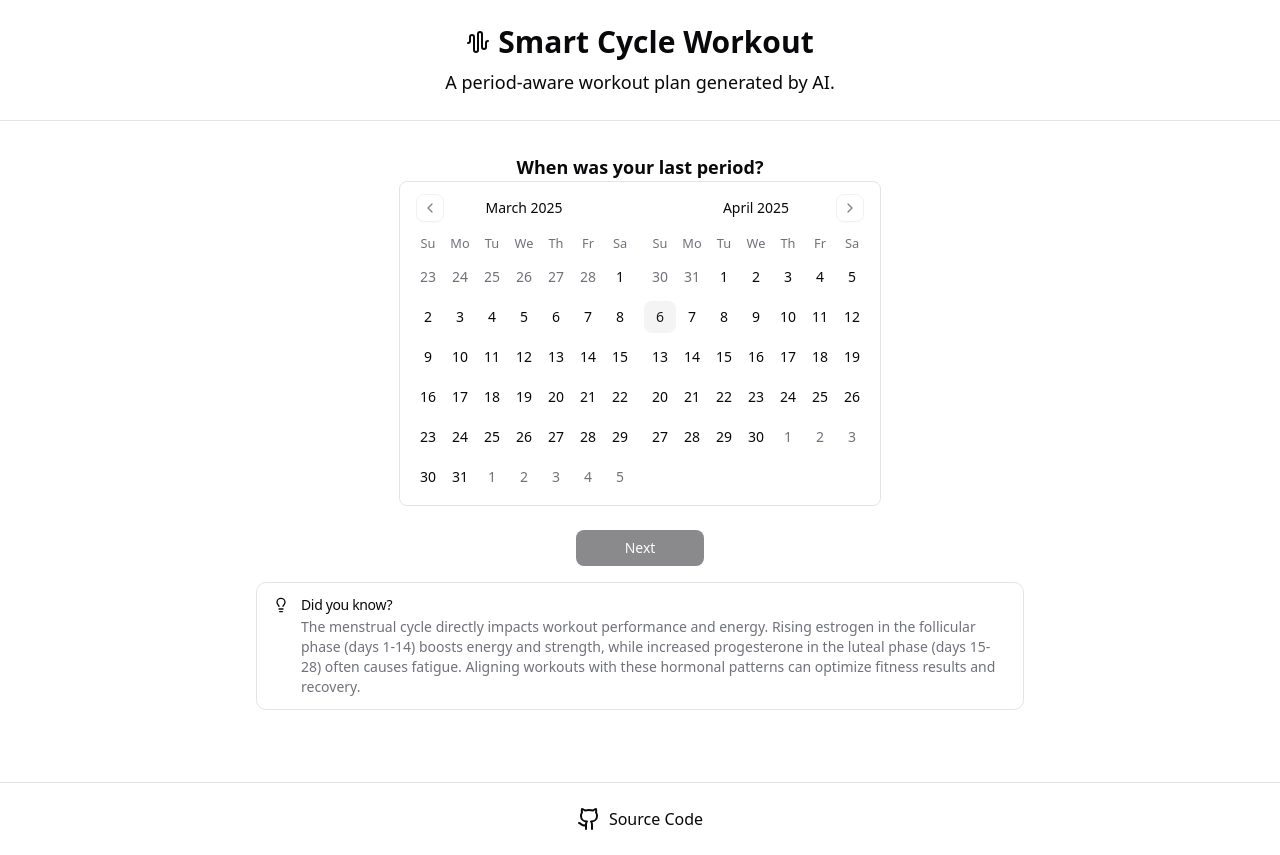
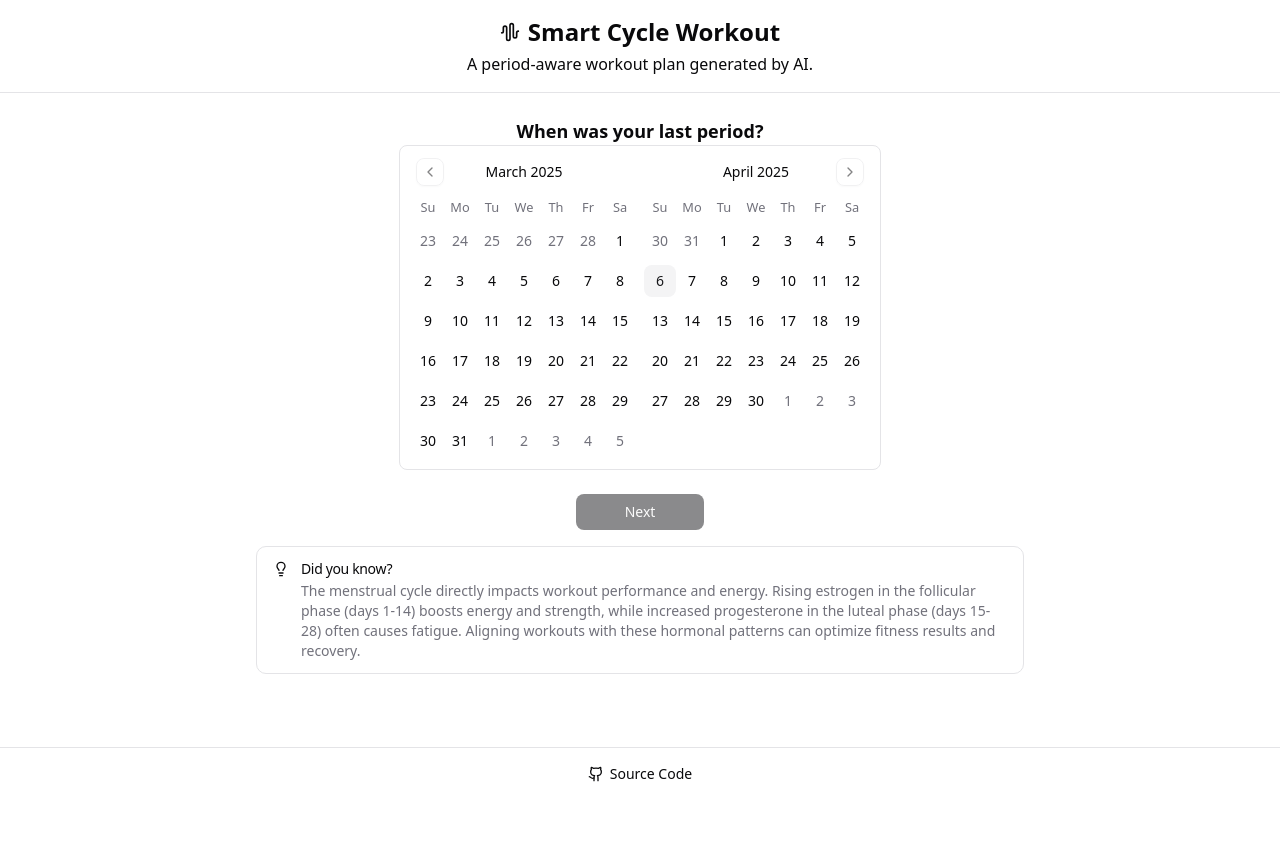
Before and after one commit to crondinini/smart-cycle-workout, a Next.js app: page / in a window 1280 px wide. After the commit the page ends 800 px from the top, so only its background shows below. Built offline with nearby package versions, Linux system fonts and the light colour scheme.

Commit message:
decrease size

```diff
--- a/app/page.tsx
+++ b/app/page.tsx
@@ -5,29 +5,29 @@ import WorkoutWizard from "../components/workout/WorkoutWizard"
 export default function Home() {
   return (
     <div className="flex flex-col min-h-screen">
-    <header className="py-6 bg-white sticky top-0 z-10 border-b">
+    <header className="py-4 bg-white sticky top-0 z-10 border-b">
       <div className="container mx-auto px-4">
-        <h1 className="text-3xl font-bold flex items-center gap-2 justify-center">
-          <AudioWaveform />
+        <h1 className="text-2xl font-bold flex items-center gap-2 justify-center">
+          <AudioWaveform size={20} />
           Smart Cycle Workout
         </h1>
-        <p className="text-lg text-center mt-2">A period-aware workout plan generated by AI.</p>
+        <p className="text-base text-center mt-1">A period-aware workout plan generated by AI.</p>
       </div>
     </header>
 
-    <main className="flex-1 container mx-auto px-4 py-8">
+    <main className="flex-1 container mx-auto px-4 py-6">
       <WorkoutWizard />
     </main>
 
-    <footer className="py-6 border-t bg-white">
+    <footer className="py-4 border-t bg-white">
       <div className="container mx-auto px-4 flex justify-center">
         <a
-          className="flex items-center gap-2 hover:underline hover:underline-offset-4"
+          className="flex items-center gap-1.5 hover:underline hover:underline-offset-4 text-sm"
           href="https://github.com/camilarondinini/cycle-smart-workout"
           target="_blank"
           rel="noopener noreferrer"
         >
-          <Github />
+          <Github size={16} />
           Source Code
         </a>
       </div>
--- a/components/workout/DateSelection.tsx
+++ b/components/workout/DateSelection.tsx
@@ -30,7 +30,7 @@ export default function DateSelection({date, onDateChange, onNext}: DateSelectio
           Next
         </Button>
       </div>
-      <Alert className="mt-4 mb-10">
+      <Alert className="mt-4 mb-2">
         <Lightbulb className="h-5 w-5" />
         <AlertTitle>Did you know?</AlertTitle>
         <AlertDescription>
```
